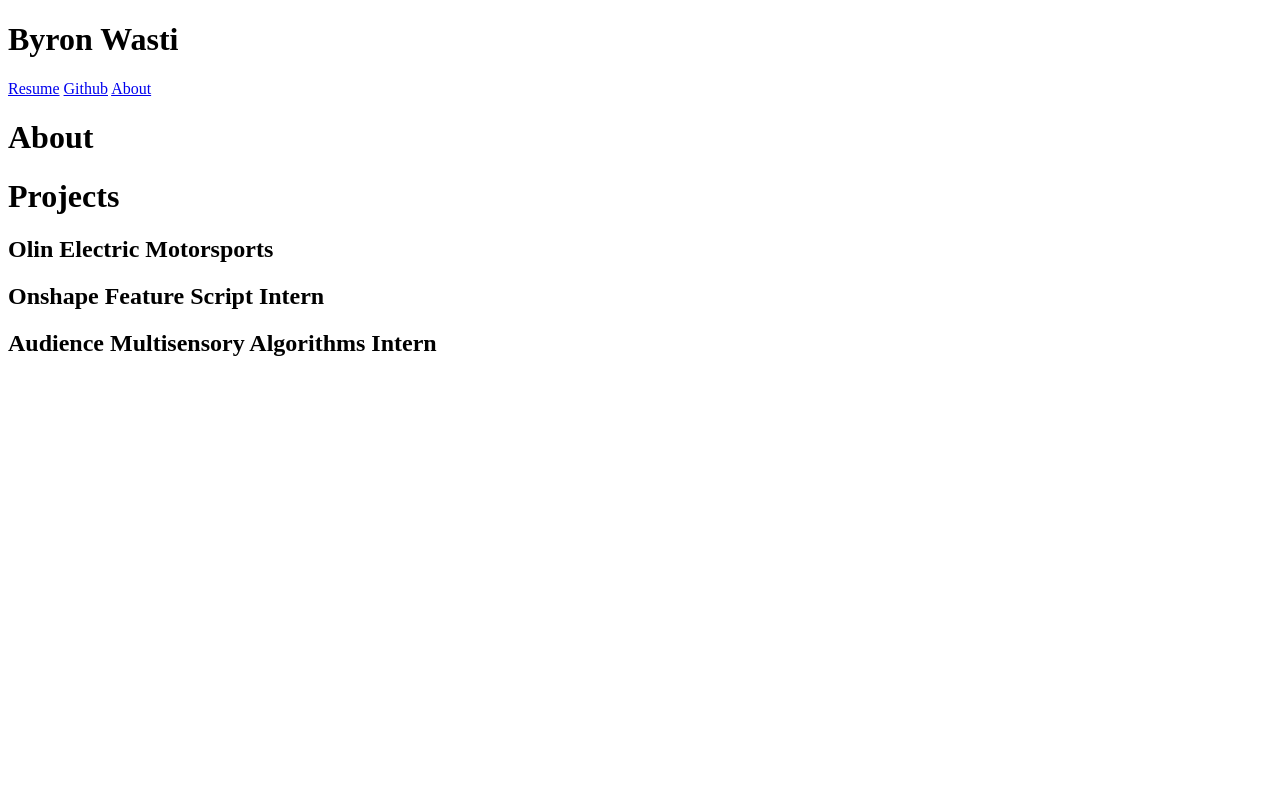
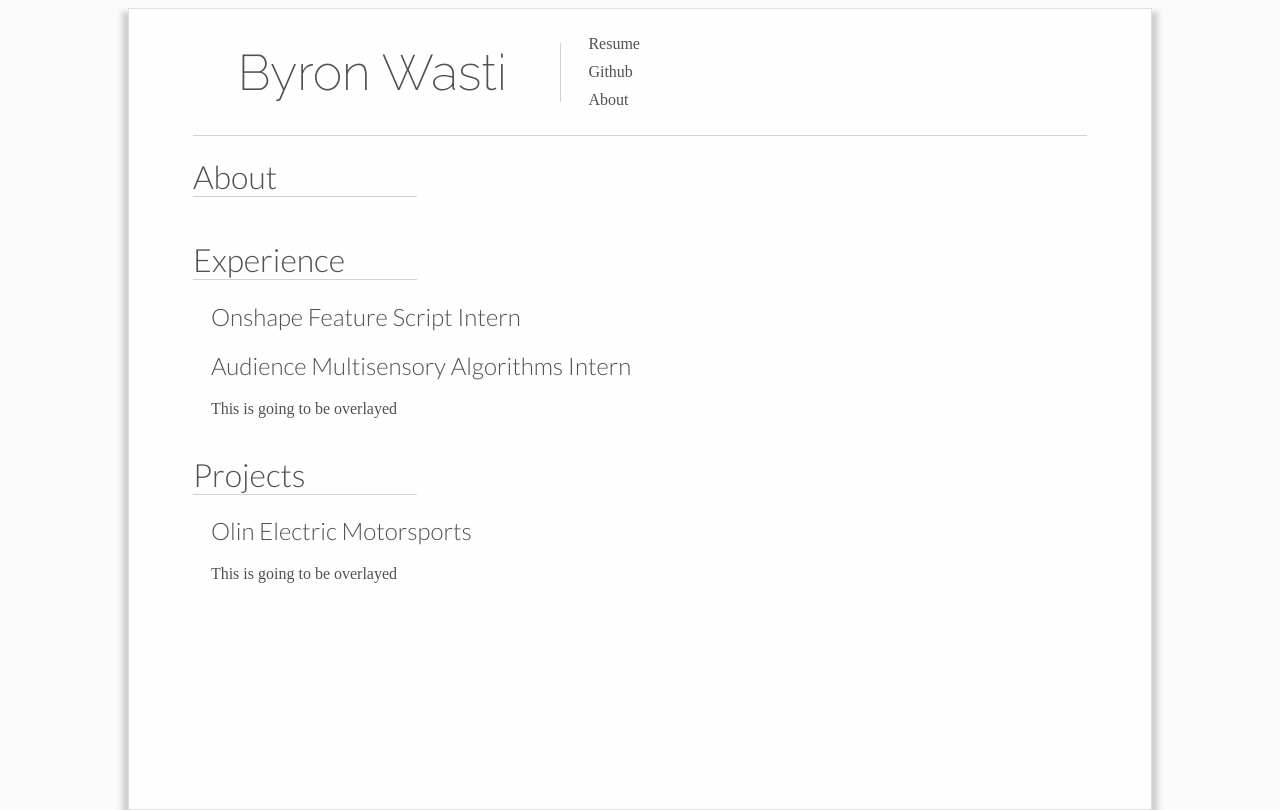
Before and after one commit to byronwasti/byronwasti.github.io, a plain HTML site: page index.html in a window 1280 px wide. Drawn offline with Linux system fonts and the light colour scheme.

Commit message:
Making the static website look decentish

```diff
--- a/index.html
+++ b/index.html
@@ -6,6 +6,8 @@
   <meta name="generator" content="pandoc" />
   <title>Byron Wasti</title>
   <style type="text/css">code{white-space: pre;}</style>
+  <link rel="stylesheet" href="https://fonts.googleapis.com/css?family=Lato:300" type="text/css" />
+  <link rel="stylesheet" href="https://fonts.googleapis.com/css?family=Raleway:100,200" type="text/css" />
   <link rel="stylesheet" href="style/main.css" type="text/css" />
   <script type="text/javascript" src="scripts/overlay.js"></script>
 </head>
@@ -14,23 +16,24 @@
 <h1>Byron Wasti</h1>
 <p><a href="resume.pdf">Resume</a> <a href="github.com">Github</a> <a href="test">About</a></p>
 </div>
-<div id="about" class="section level1">
+<div id="about" class="section level1 group-section">
 <h1>About</h1>
 </div>
-<div id="projects" class="section level1">
-<h1>Projects</h1>
-<div id="olin-electric-motorsports" class="section level2 project" onclick="runscript(this)">
-<h2>Olin Electric Motorsports</h2>
-<div id="olin-electric-motorsports-1" class="section level3 overlay">
-<h3>Olin Electric Motorsports</h3>
-<p>This is going to be overlayed</p>
-</div>
-</div>
+<div id="experience" class="section level1 group-section">
+<h1>Experience</h1>
 <div id="onshape-feature-script-intern" class="section level2 project">
 <h2>Onshape Feature Script Intern</h2>
 </div>
 <div id="audience-multisensory-algorithms-intern" class="section level2 project">
 <h2>Audience Multisensory Algorithms Intern</h2>
+<p>This is going to be overlayed</p>
+</div>
+</div>
+<div id="projects" class="section level1 group-section">
+<h1>Projects</h1>
+<div id="olin-electric-motorsports" class="section level2 project">
+<h2>Olin Electric Motorsports</h2>
+<p>This is going to be overlayed</p>
 </div>
 </div>
 </body>
--- a/scripts/overlay.js
+++ b/scripts/overlay.js
@@ -4,5 +4,5 @@ function runscript(e) {
   console.log("clicked");
   console.log(e);
   let overlay = e.id + '-1';
-  document.getElementById(overlay).style.width = '100%';
+  document.getElementById(overlay).style.display = 'block';
 }
--- a/style/main.css
+++ b/style/main.css
@@ -1,13 +1,111 @@
+html {
+    background: #fafafa;
+    height: 100%;
+}
+
+body {
+    background: #fefefe;
+    height: 100%;
+    margin-left: 10%;
+    margin-right: 10%;
+
+    padding-left: 5%;
+    padding-right: 5%;
+
+    box-shadow: 0px 10px 5px 6px #d1d1d1;
+    border-color: #dfdfdf;
+    border-style: solid;
+    border-width: 1px 1px 1px 1px;
+
+
+    display: flex;
+    flex-direction: column;
+}
+
+h1, h2 {
+    font-weight: 300;
+    font-family: 'Lato', sans-serif;
+}
+
+h1, h2, p {
+    color: #515151;
+}
+
+#header {
+    display: flex;
+    flex-direction: row;
+
+    border-color: #d1d1d1;
+    border-style: solid;
+    border-width: 0px 0px 1px 0px;
+}
+
+#header h1 {
+    margin-left: 5%;
+
+    border-color: #d1d1d1;
+    border-style: solid;
+    border-width: 0px 1px 0px 0px;
+
+    margin-right: 2.5%;
+    padding-right: 2.5%;
+
+    flex-shrink: 0;
+    flex-basis: 6em;
+
+    font-family: 'Raleway', sans-serif;
+    font-weight:200;
+    font-size: 50px;
+}
+
+#header p {
+    display: flex;
+    flex-direction: column;
+    justify-content: center;
+    /*flex-grow: 1;*/
+}
+
+#header a {
+    margin-top: 5px;
+    margin-bottom: 5px;
+    margin-left: 5px;
+}
+
+#header a, a:link, a:visited, a:active {
+    color: #515151;
+    text-decoration: none;
+}
+
+#header a:hover {
+    color: #d1d1d1;
+}
+
+.group-section h1 {
+    width: 25%;
+
+    border-color: #d1d1d1;
+    border-style: solid;
+    border-width: 0px 0px 1px 0px;
+}
+
+.group-section div {
+    margin-left: 2%;
+}
+
+.project:hover .overlay {
+    height: 100%;
+}
+
 .overlay {
-    height: 100%;
-    width: 0;
+    /*
+    height: 0;
+    width: 100%;
     position: fixed;
     z-index: 1;
     left: 0;
     top: 0;
     overflow-x: hidden;
+    */
+    height: 0%;
     transition: 0.5s;
 }
-
-.body {
-}
```
Also changed, not shown: src/main.html (deleted, +0 -31 lines), 2 other files.
